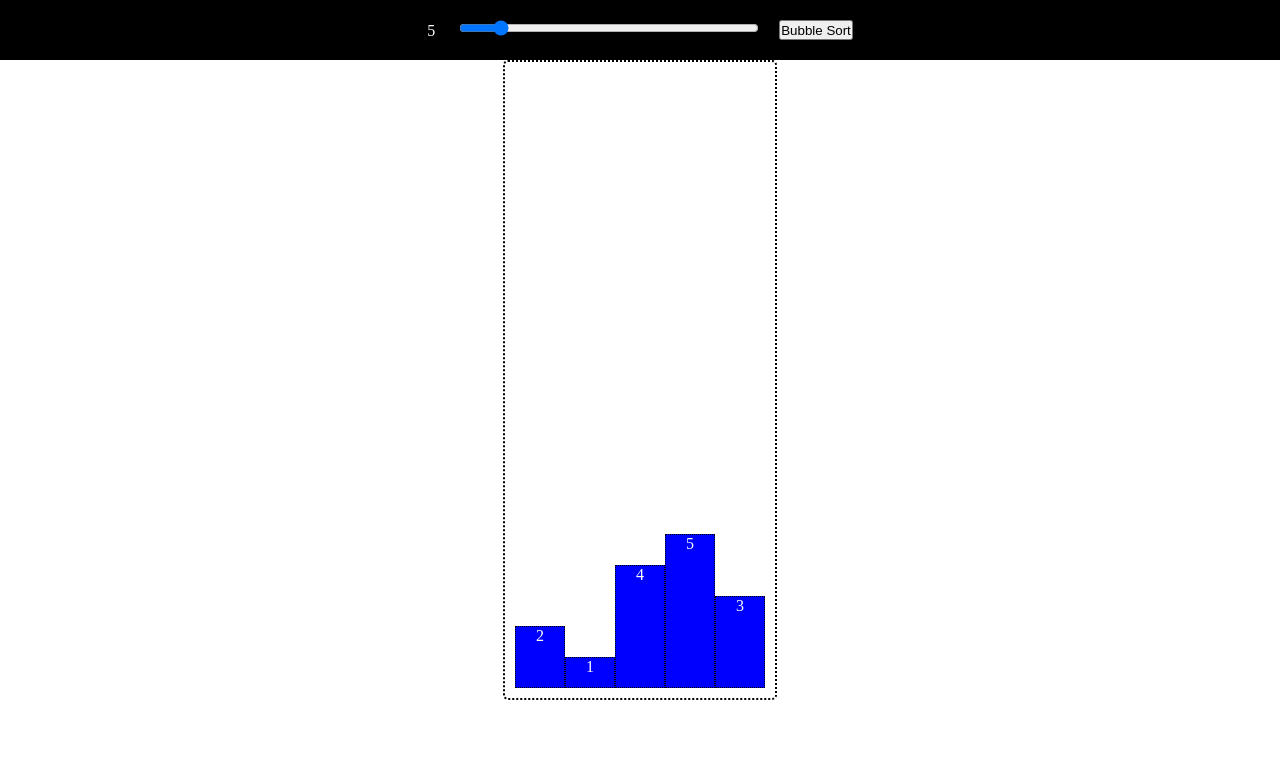
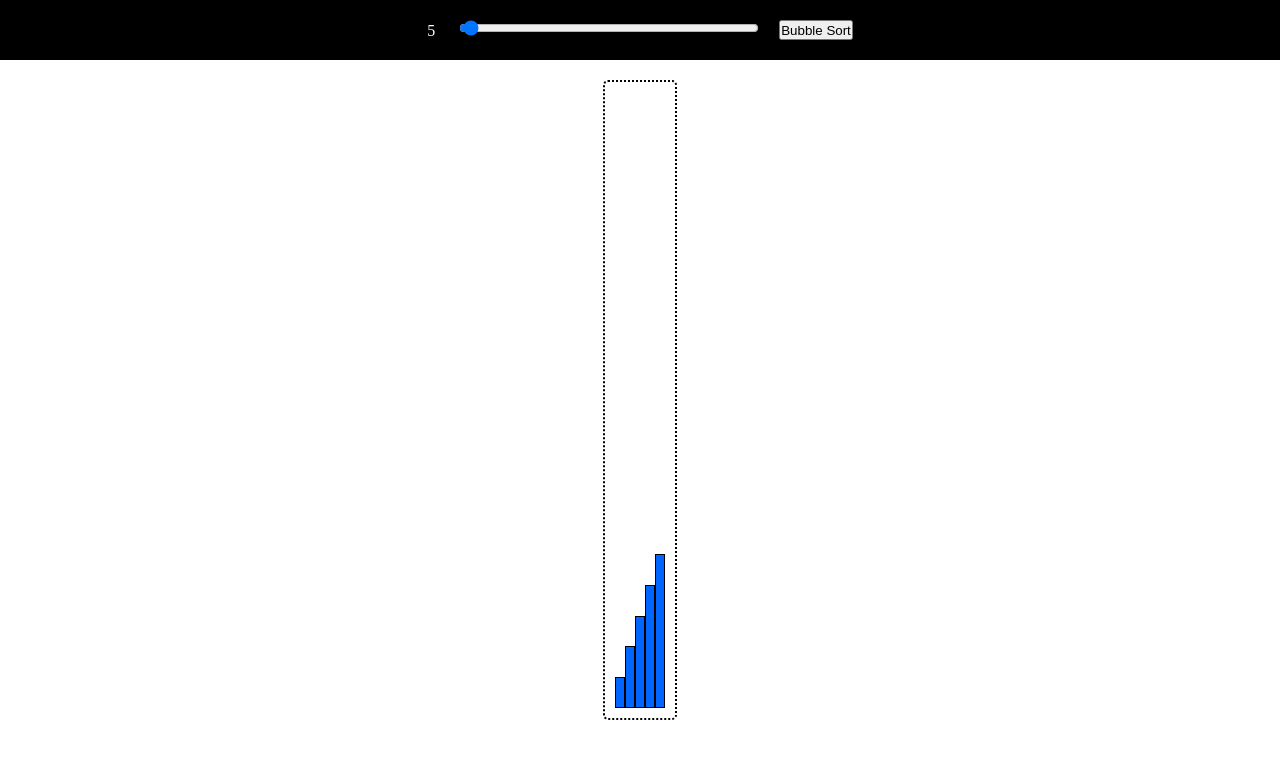
Before and after one commit to DortCeL/SortingAlgorithm-Visualizer, a plain HTML site: page index.html in a window 1280 px wide. Both pictures are taken after a click on the button "Bubble Sort". Drawn offline with Linux system fonts and the light colour scheme.

Commit message:
bubble sort works

```diff
--- a/index.html
+++ b/index.html
@@ -10,7 +10,7 @@
 		<nav>
 			<div>
 				<label for="slider"> <span id="sliderValue">5</span> </label>
-				<input type="range" id="slider" min="3" max="20" step="1" value="5" />
+				<input type="range" id="slider" min="3" max="150" step="1" value="5" />
 			</div>
 			<button id="bubble-sort-btn">Bubble Sort</button>
 		</nav>
--- a/script.js
+++ b/script.js
@@ -6,17 +6,22 @@ const container = document.getElementById("container");
 // n ===> number of elements
 let n = 5;
 const max_height = 20;
+const height_multiplication_factor = 5;
 
 let grid = [2, 1, 4, 5, 3];
 
 // this is for initial grid visualization
 for (let i = 0; i < n; i++) {
 	let div = document.createElement("div");
-	div.classList.add("element", `x-${i}`);
-	div.textContent = grid[i];
-	div.style.height = `${grid[i] * 5}%`;
+	div.classList.add("element");
+
+	//TODO: removed element number temporarily
+	// div.textContent = grid[i];
+
+	div.style.height = `${grid[i] * height_multiplication_factor}%`;
+
 	if (n > 15) {
-		div.style.width = "30px";
+		div.style.width = "10px";
 	}
 
 	container.appendChild(div);
@@ -32,12 +37,52 @@ slider.addEventListener("input", () => {
 	// Main chart
 	for (let i = 0; i < n; i++) {
 		const div = document.createElement("div");
-		div.classList.add("element", `x-${i}`);
-		div.textContent = grid[i];
-		div.style.height = `${grid[i] * 5}%`;
+
+		// TODO: check grid[i] or i ===> resolve : eita lagbei na.... amra height swap korbo children er array dhoira.
+		div.classList.add("element");
+
+		//TODO: removed element number temporarily
+		// div.textContent = grid[i];
+
+		div.style.height = `${grid[i] * height_multiplication_factor}%`;
 
 		container.appendChild(div);
 	}
 });
 
-bubbleSortBtn.addEventListener(() => {});
+bubbleSortBtn.addEventListener("click", async () => {
+	let swapped; // track if swap applies
+
+	for (let i = 0; i < n - 1; i++) {
+		swapped = false;
+
+		for (let j = 0; j < n - i - 1; j++) {
+			const cells = container.children;
+
+			if (grid[j] > grid[j + 1]) {
+				// swap heights
+				const tempHeight = cells[j + 1].style.height;
+				cells[j + 1].style.height = cells[j].style.height;
+				cells[j].style.height = tempHeight;
+
+				// swap grid elements
+				[grid[j], grid[j + 1]] = [grid[j + 1], grid[j]];
+				swapped = true;
+
+				// pause
+				await new Promise((resolve) => {
+					setTimeout(resolve, 1);
+				});
+
+				// // visual feedback
+				// ! i tried doing this but eikhane to corresponding div er height elomelo hoya jay since grid er index swap hoitese. so eita possible nah
+				// let Acell = document.querySelector(`.x-${grid[i]}`);
+				// let Bcell = document.querySelector(`.x-${grid[j]}`);
+				// let tempHeight = parseInt(Bcell.style.height) / height_multiplication_factor;
+				// Bcell.style.height = `${parseInt(Acell.style.height)}%`;
+				// Acell.style.height = `${tempHeight * height_multiplication_factor}%`;
+			}
+		}
+		if (!swapped) break;
+	}
+});
--- a/styles.css
+++ b/styles.css
@@ -7,6 +7,8 @@
 nav {
 	background: black;
 	color: white;
+
+	margin: 0px 0px 20px;
 
 	padding: 20px 20px;
 	display: flex;
@@ -43,7 +45,7 @@ body {
 .element {
 	text-align: center;
 	color: white;
-	background: blue;
-	border: 1px dotted black;
-	width: 50px;
+	background: rgb(0, 102, 255);
+	border: 1px solid black;
+	width: 10px;
 }
```
Also changed, not shown: test.js (added, +9 -0 lines).
